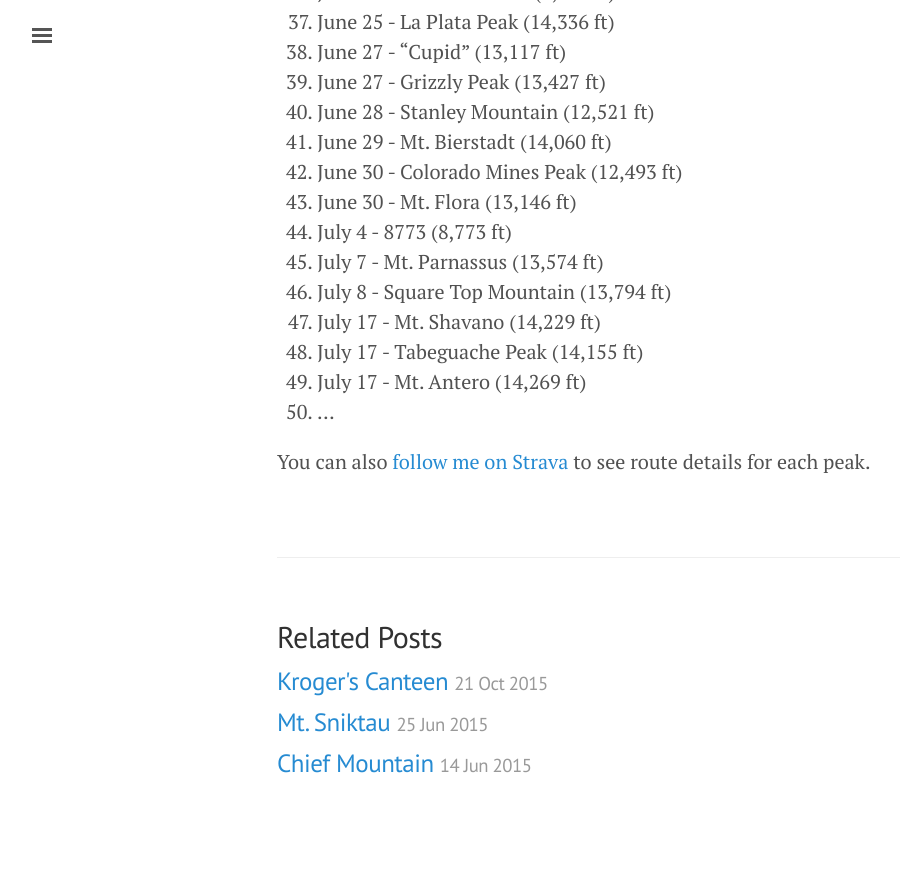
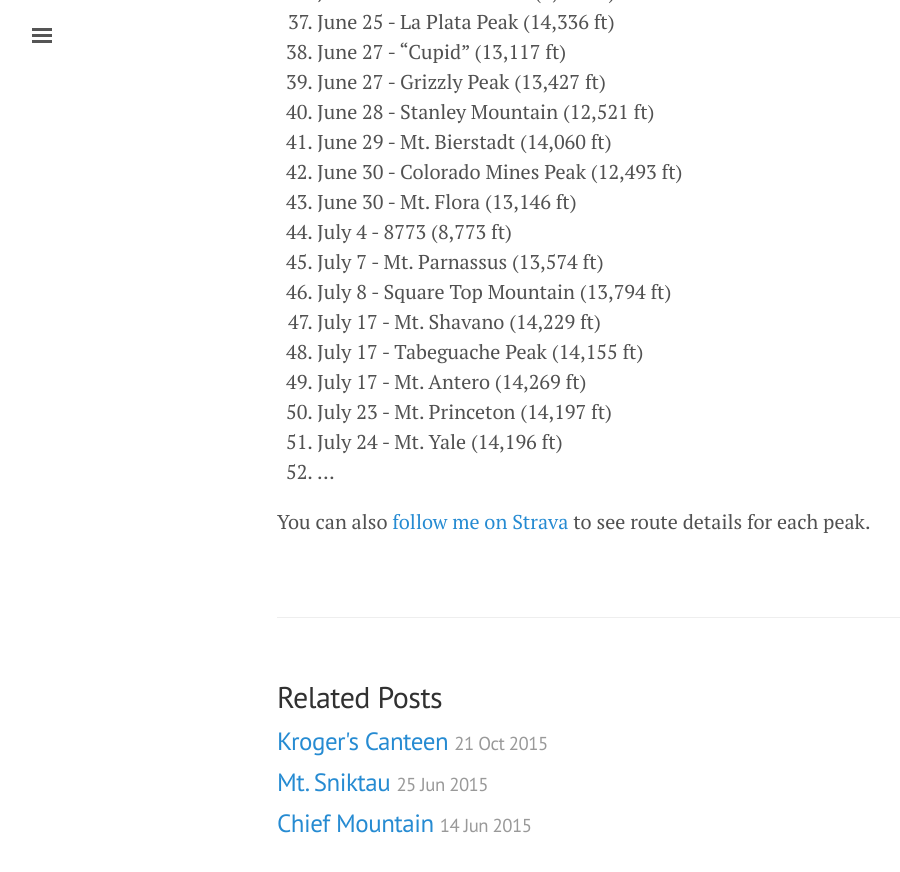
Before and after one commit to jhnnyk/jhnnyk.github.io, a Jekyll site: the page built from _posts/2016-01-26-100-mountains-in-2016.md, in a window 1280 px wide and 900 px high, scrolled down 1585 px. Shown: the top 872 px of the window, without its empty margins (3-903 px from the left). Built offline with Jekyll 4.4.1, drawn with Linux system fonts in a browser that asks for light colours; before the commit the page ends 2425 px from its top, so only the background shows below that.

Commit message:
Princeton with Josh and Yale

```diff
--- a/_posts/2016-01-26-100-mountains-in-2016.md
+++ b/_posts/2016-01-26-100-mountains-in-2016.md
@@ -56,6 +56,8 @@ It's inspired me to stretch myself. So among a few other goals for 2016, I'm str
 47. July 17 - Mt. Shavano (14,229 ft)
 48. July 17 - Tabeguache Peak (14,155 ft)
 49. July 17 - Mt. Antero (14,269 ft)
-50. ...
+50. July 23 - Mt. Princeton (14,197 ft)
+51. July 24 - Mt. Yale (14,196 ft)
+52. ...
 
 You can also [follow me on Strava](https://www.strava.com/athletes/149867) to see route details for each peak.
```
